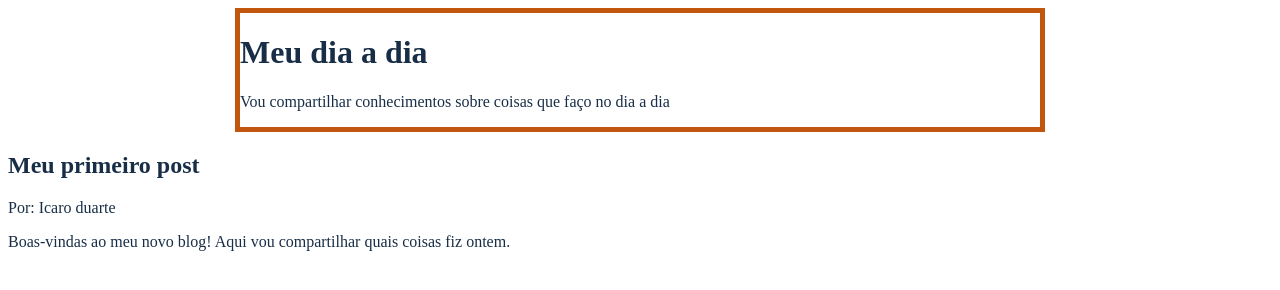
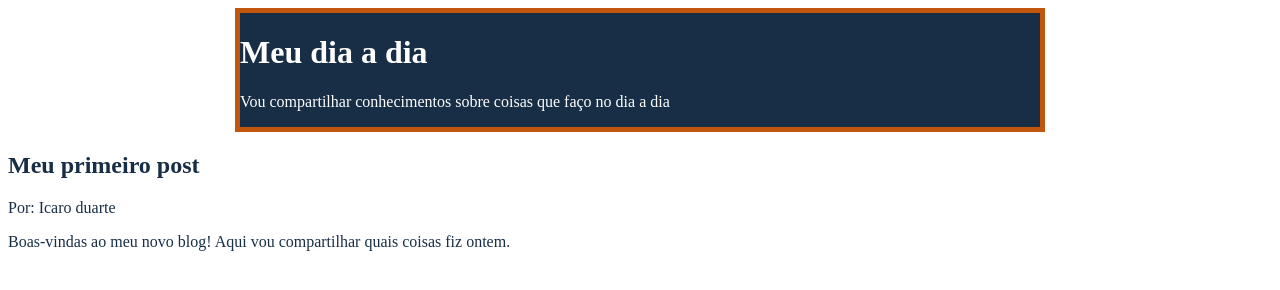
Before and after one commit to icaroduarte-stack/minha-primeira-pagina, a plain HTML site: page index.html in a window 1280 px wide. Drawn offline with Linux system fonts and the light colour scheme.

Commit message:
versao 7

```diff
--- a/index.html
+++ b/index.html
@@ -5,8 +5,8 @@
    <meta name="viewport" content="width=device-width, initial-scale=1.0">
   <style>
    header{
-background-color: #FFFFFF;
-color: #182e46;
+background-color: #182e46;
+color: #FFFFFF;
 max-width: 800px;
 margin: 0 auto;
 border: 5px solid #c2560f;
```
